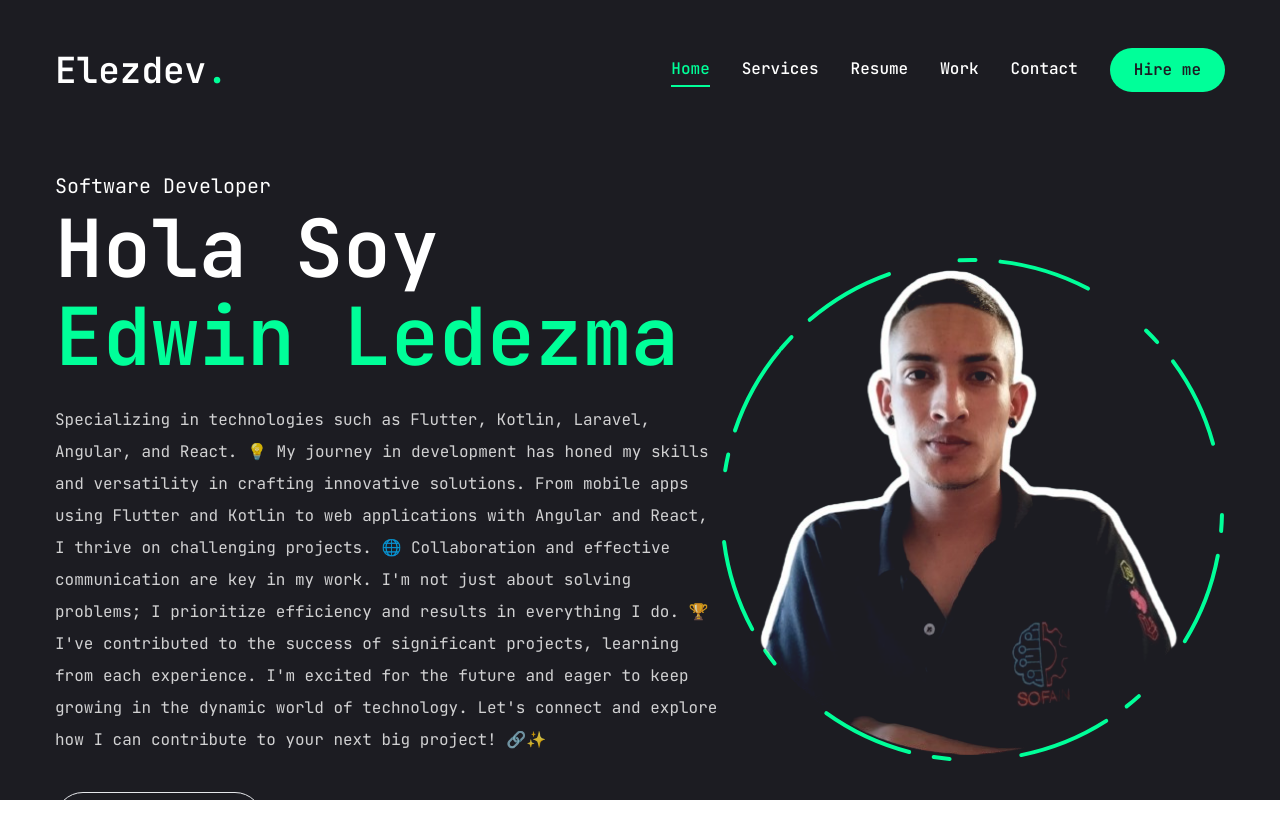
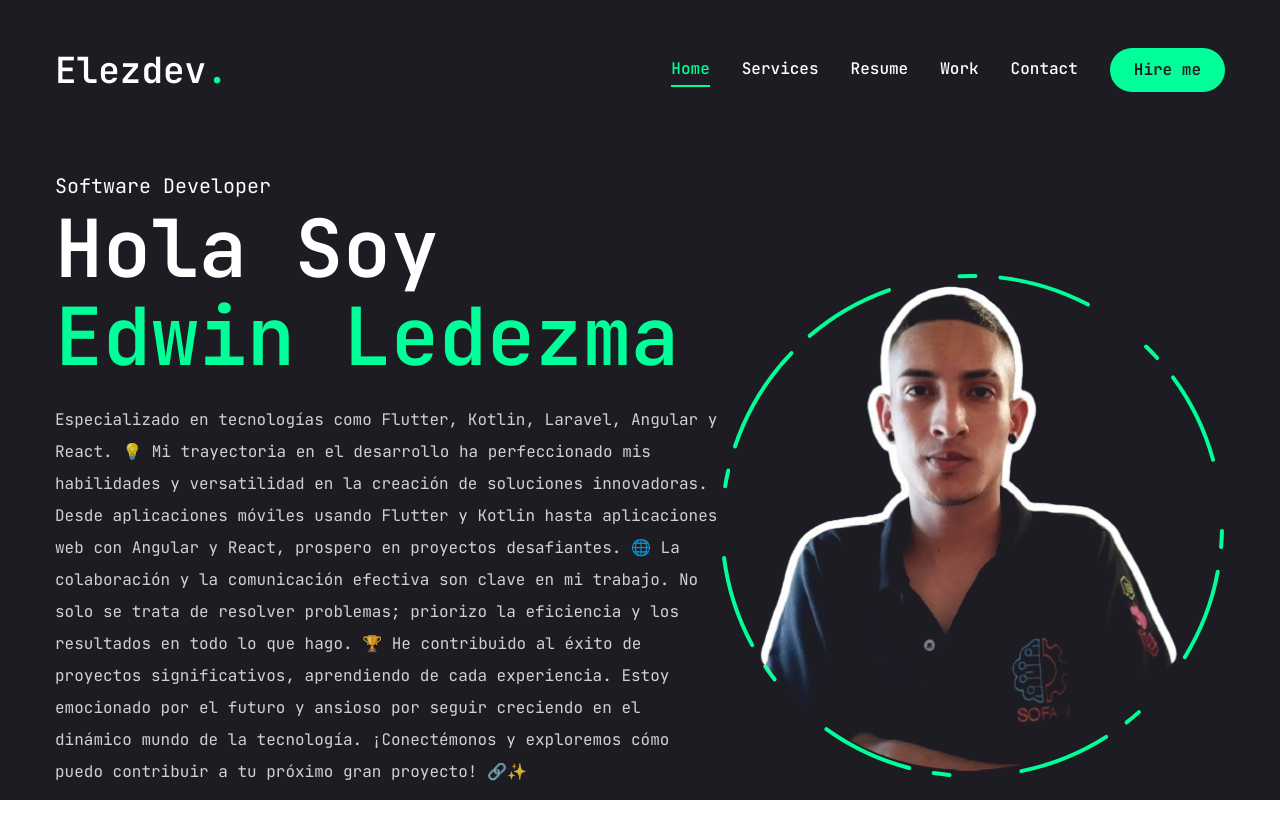
Before and after one commit to ElezDev/landingPageElezdev, a Next.js app: page / in a window 1280 px wide. Shown: the top 838 px of the page. Built offline with nearby package versions, Linux system fonts and the light colour scheme.

Commit message:
add: fix comillas

```diff
--- a/app/page.tsx
+++ b/app/page.tsx
@@ -16,22 +16,22 @@ const Home = () => {
           <div className="text-center xl:text-left order-2 xl:order-none ">
             <span className="text-xl">Software Developer</span>
             <h1 className="h1 mb-6">
-              Hola Soy <br />{" "}
-              <span className="text-accent">Edwin Ledezma</span>
+              Hola Soy <br /> <span className="text-accent">Edwin Ledezma</span>
             </h1>
             <p className="max-w-[50] mb-9 text-white/80">
-              Specializing in technologies such as Flutter, Kotlin, Laravel,
-              Angular, and React. 💡 My journey in development has honed my
-              skills and versatility in crafting innovative solutions. From
-              mobile apps using Flutter and Kotlin to web applications with
-              Angular and React, I thrive on challenging projects. 🌐
-              Collaboration and effective communication are key in my work. I'm
-              not just about solving problems; I prioritize efficiency and
-              results in everything I do. 🏆 I've contributed to the success of
-              significant projects, learning from each experience. I'm excited
-              for the future and eager to keep growing in the dynamic world of
-              technology. Let's connect and explore how I can contribute to your
-              next big project! 🔗✨
+              Especializado en tecnologías como Flutter, Kotlin, Laravel,
+              Angular y React. 💡 Mi trayectoria en el desarrollo ha
+              perfeccionado mis habilidades y versatilidad en la creación de
+              soluciones innovadoras. Desde aplicaciones móviles usando Flutter
+              y Kotlin hasta aplicaciones web con Angular y React, prospero en
+              proyectos desafiantes. 🌐 La colaboración y la comunicación
+              efectiva son clave en mi trabajo. No solo se trata de resolver
+              problemas; priorizo la eficiencia y los resultados en todo lo que
+              hago. 🏆 He contribuido al éxito de proyectos significativos,
+              aprendiendo de cada experiencia. Estoy emocionado por el futuro y
+              ansioso por seguir creciendo en el dinámico mundo de la
+              tecnología. ¡Conectémonos y exploremos cómo puedo contribuir a tu
+              próximo gran proyecto! 🔗✨
             </p>
             {/* btn and socials */}
             <div className="flex flex-col xl:flex-row items-center gap-8">
@@ -54,11 +54,11 @@ const Home = () => {
           {/* {foto} */}
 
           <div className="order-1 xl:order-none bm-8 xl:mb-0">
-            <Photo/>
+            <Photo />
           </div>
         </div>
       </div>
-      <Stats/>
+      <Stats />
     </section>
   );
 };
```
